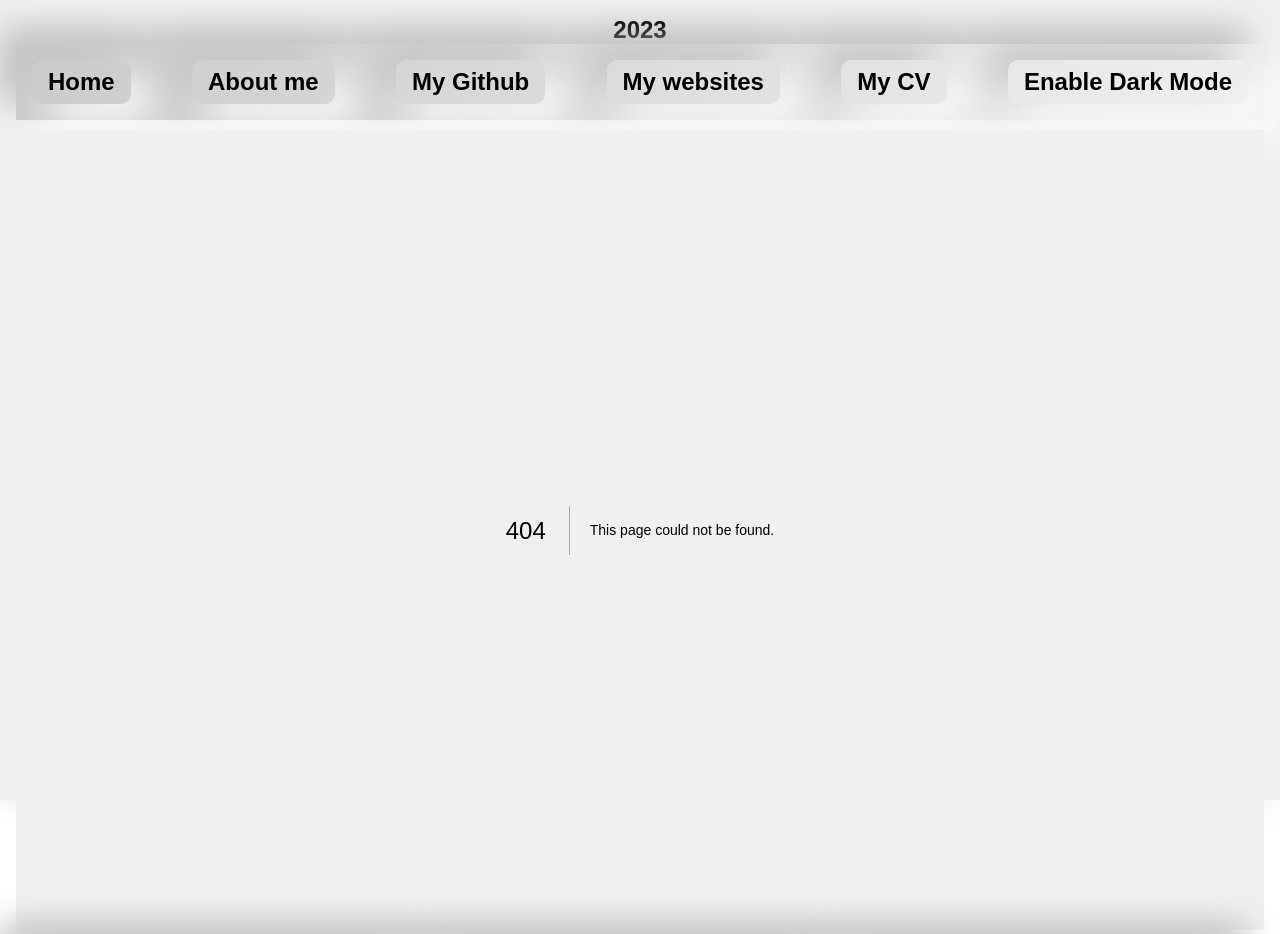
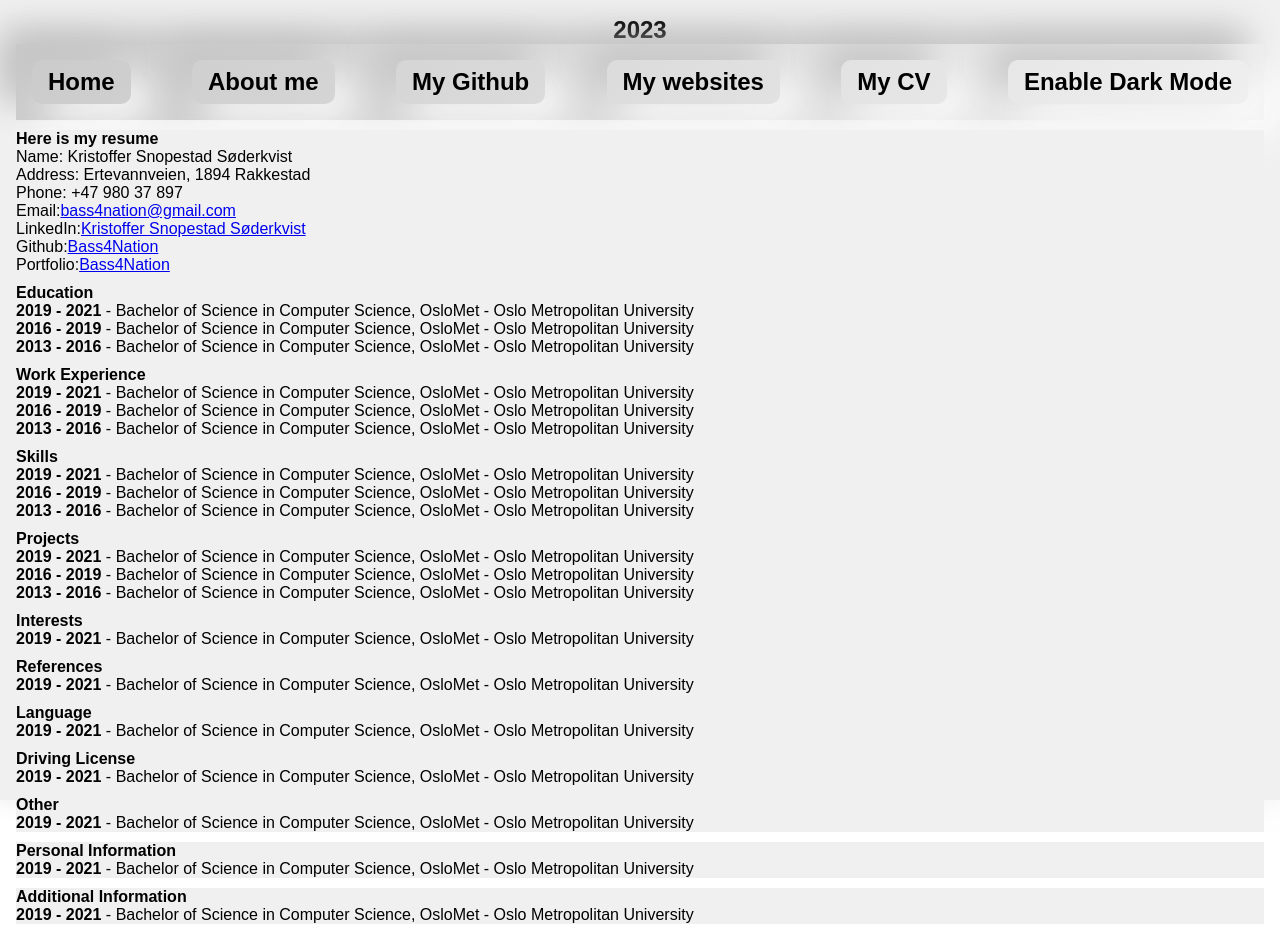
Before and after one commit to Bass4Nation/Bass4Nation.github.io, a Next.js app: page /cv in a window 1280 px wide. Before the commit this address had no page. Shown: the top 934 px of the page. Built offline with nearby package versions, Linux system fonts and the light colour scheme.

Commit message:
Added more styling to github page

```diff
--- /dev/null
+++ b/pages/cv.js
@@ -0,0 +1,178 @@
+const CV = () => {
+  return (
+    <>
+        <section>
+          <h1>Here is my resume</h1>
+          <p>Name: Kristoffer Snopestad Søderkvist</p>
+          <p>Address: Ertevannveien, 1894 Rakkestad</p>
+          <p>Phone: +47 980 37 897</p>
+          <p>
+            Email:
+            <a href="mailTo:bass4nation@gmail.com">
+              bass4nation@gmail.com
+            </a>{" "}
+          </p>
+          <p>
+            LinkedIn:
+            <a
+              href="https://www.linkedin.com/in/kristoffer-søderkvist-528229179/ "
+              target="_blank"
+              rel="noopener noreferrer"
+            >
+              Kristoffer Snopestad Søderkvist
+            </a>
+          </p>
+          <p>
+            Github:
+            <a
+              href="https://github.com/Bass4Nation"
+              target="_blank"
+              rel="noopener noreferrer"
+            >
+              Bass4Nation
+            </a>
+          </p>
+          <p>
+            Portfolio:
+            <a
+              href="https://bass4nation.github.io/"
+              target="_blank"
+              rel="noopener noreferrer"
+            >
+              Bass4Nation
+            </a>
+          </p>
+        </section>
+        <section>
+          <h1>Education</h1>
+          <p>
+            <b>2019 - 2021</b> - Bachelor of Science in Computer Science,
+            OsloMet - Oslo Metropolitan University
+          </p>
+          <p>
+            <b>2016 - 2019</b> - Bachelor of Science in Computer Science,
+            OsloMet - Oslo Metropolitan University
+          </p>
+          <p>
+            <b>2013 - 2016</b> - Bachelor of Science in Computer Science,
+            OsloMet - Oslo Metropolitan University
+          </p>
+        </section>
+        <section>
+            <h1>Work Experience</h1>
+            <p>
+                <b>2019 - 2021</b> - Bachelor of Science in Computer Science,
+                OsloMet - Oslo Metropolitan University
+            </p>
+            <p>
+                <b>2016 - 2019</b> - Bachelor of Science in Computer Science,
+                OsloMet - Oslo Metropolitan University
+            </p>
+            <p>
+                <b>2013 - 2016</b> - Bachelor of Science in Computer Science,
+                OsloMet - Oslo Metropolitan University
+            </p>
+        </section>
+        <section>
+            <h1>Skills</h1>
+            <p>
+                <b>2019 - 2021</b> - Bachelor of Science in Computer Science,
+                OsloMet - Oslo Metropolitan University
+            </p>
+            <p>
+                <b>2016 - 2019</b> - Bachelor of Science in Computer Science,
+                OsloMet - Oslo Metropolitan University
+            </p>
+            <p>
+                <b>2013 - 2016</b> - Bachelor of Science in Computer Science,
+                OsloMet - Oslo Metropolitan University
+            </p>
+        </section>
+        <section>
+            <h1>Projects</h1>
+            <p>
+                <b>2019 - 2021</b> - Bachelor of Science in Computer Science,
+                OsloMet - Oslo Metropolitan University
+            </p>
+            <p>
+                <b>2016 - 2019</b> - Bachelor of Science in Computer Science,
+                OsloMet - Oslo Metropolitan University
+            </p>
+            <p>
+                <b>2013 - 2016</b> - Bachelor of Science in Computer Science,
+                OsloMet - Oslo Metropolitan University
+            </p>
+        </section>
+        <section>
+            <h1>Interests</h1>
+            <p>
+                <b>2019 - 2021</b> - Bachelor of Science in Computer Science,
+                OsloMet - Oslo Metropolitan University
+            </p>
+        </section>
+        <section>
+            <h1>References</h1>
+            <p>
+                <b>2019 - 2021</b> - Bachelor of Science in Computer Science,
+                OsloMet - Oslo Metropolitan University
+            </p>
+        </section>
+        <section>
+            <h1>Language</h1>
+            <p>
+                <b>2019 - 2021</b> - Bachelor of Science in Computer Science,
+                OsloMet - Oslo Metropolitan University
+            </p>
+        </section>
+        <section>
+            <h1>Driving License</h1>
+            <p>
+                <b>2019 - 2021</b> - Bachelor of Science in Computer Science,
+                OsloMet - Oslo Metropolitan University
+            </p>
+        </section>
+        <section>
+            <h1>Other</h1>
+            <p>
+                <b>2019 - 2021</b> - Bachelor of Science in Computer Science,
+                OsloMet - Oslo Metropolitan University
+            </p>
+        </section>
+        <section>
+            <h1>Personal Information</h1>
+            <p>
+                <b>2019 - 2021</b> - Bachelor of Science in Computer Science,
+                OsloMet - Oslo Metropolitan University
+            </p>
+        </section>
+        <section>
+            <h1>Additional Information</h1>
+            <p>
+                <b>2019 - 2021</b> - Bachelor of Science in Computer Science,
+                OsloMet - Oslo Metropolitan University
+            </p>
+        </section>
+
+      {/* Bottom under all data */}
+      <section>
+        <h1>Download my Resume</h1>
+        <a
+          href="downloads/CV_Kristoffer_S_Soderkvist.pdf"
+          target="_blank"
+          rel="noopener noreferrer"
+          download
+        >
+          <button>Download CV</button>
+        </a>
+        <embed
+          src="downloads/CV_Kristoffer_S_Soderkvist.pdf"
+          type="application/pdf"
+          width="100%"
+          height="100%"
+        />
+      </section>
+    </>
+  );
+};
+
+export default CV;
```
Also changed, not shown: components/GithubCard.js (+44 -12 lines), components/GithubProfile.js (+9 -9 lines), pages/github.js (+2 -7 lines), pages/websites.js (+15 -8 lines), styles/GithubCard.module.css (+36 -1 lines), styles/GithubProfile.module.css (added, +32 -0 lines), 2 other files (tests, documents, lock files or other folders).
